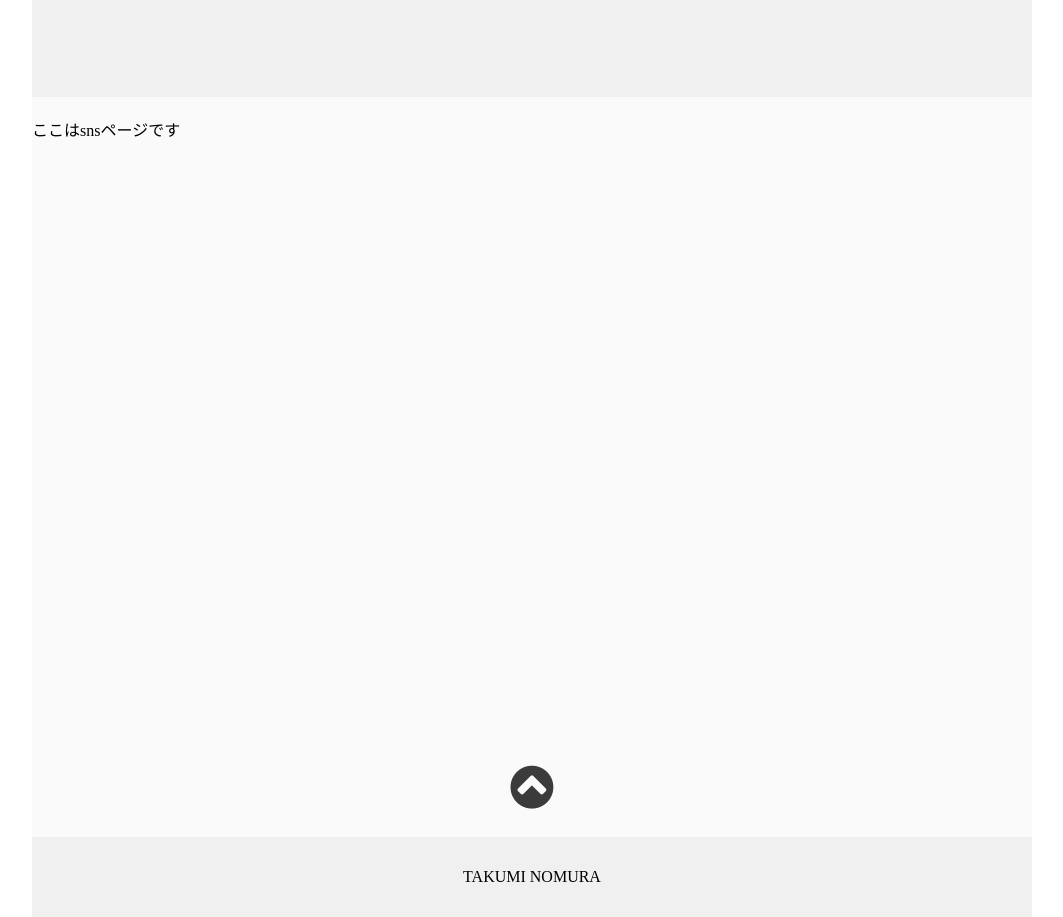
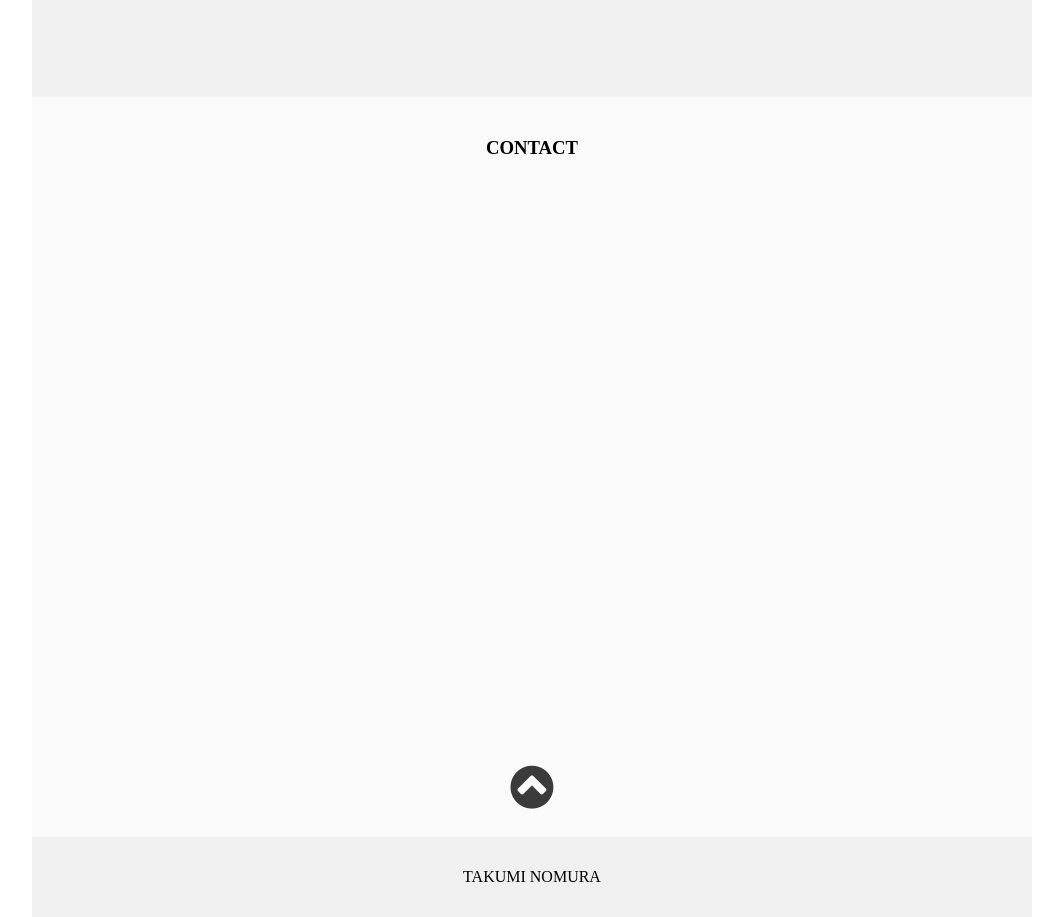
Before and after one commit to ta93n/profile_page, a React (Create React App) app: page / in a window 1280 px wide. Shown: the part 2443-3360 px from the top of the page, without its empty margins (108-1171 px from the left). Built offline with nearby package versions, Linux system fonts and the light colour scheme.

Commit message:
[change]contactの修正

```diff
--- a/src/App.scss
+++ b/src/App.scss
@@ -150,13 +150,18 @@ header {
         margin: 0;
       }
     }
-    .skills-contents {
-    }
   }
   #contact {
     height: 600px;
     background-color: #fafafa;
     padding: 20px 0;
+    .contact-header {
+      text-align: center;
+      h3 {
+        padding: 20px 0;
+        margin: 0;
+      }
+    }
   }
   #scroll-up {
     background-color: #fafafa;
--- a/src/Components/Main.js
+++ b/src/Components/Main.js
@@ -4,7 +4,9 @@ import Skill from './Skill';
 import ScrollUp from './ScrollUp';
 
 class Main extends React.Component {
+
   render() {
+
     const works = [
       {
         name: "Noodles",
@@ -24,6 +26,7 @@ class Main extends React.Component {
     ];
 
     return (
+
       <div className="main">
         <div id="top">
           <div className="top-left">
@@ -71,7 +74,9 @@ class Main extends React.Component {
           </div>
         </div>
         <div id="contact">
-          <p>ここはsnsページです</p>
+          <div className="contact-header">
+            <h3>CONTACT</h3>
+          </div>
         </div>
         <ScrollUp />
       </div>
```
Also changed, not shown: 1 other file (tests, documents, lock files or other folders).
